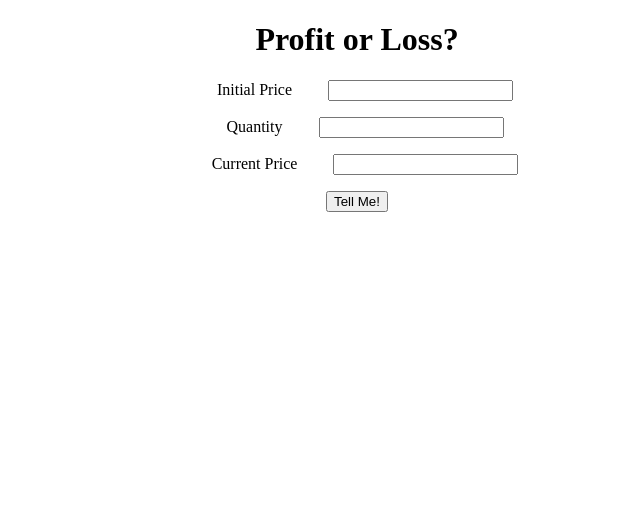
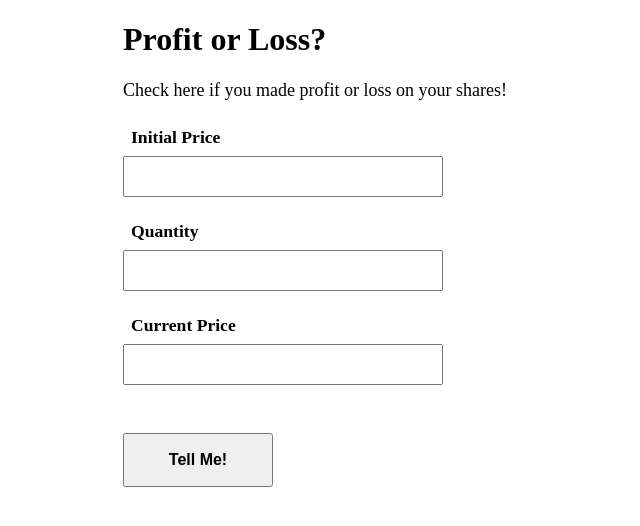
Before and after one commit to ruchiragoswami/profit-or-loss, a plain HTML site: page index.html in a window 1280 px wide. Shown: the whole page, without its empty margins (283-923 px from the left). Drawn offline with Linux system fonts and the light colour scheme.

Commit message:
styles
Styles added

```diff
--- a/index.html
+++ b/index.html
@@ -1,5 +1,6 @@
 <!DOCTYPE html>
 <html lang="en">
+
 <head>
     <meta charset="UTF-8">
     <meta http-equiv="X-UA-Compatible" content="IE=edge">
@@ -7,48 +8,41 @@
     <title>Profit or Loss- Ruchi</title>
     <link rel="stylesheet" href="/styles/styles.css">
 </head>
+
 <body>
     <main>
         <div class="wrapper">
-            <h1> Profit or Loss?  </h1>
-            <!-- <form action="#0"> -->
+            <h1> Profit or Loss? </h1>
+
+            <p> Check here if you made profit or loss on your shares!</p>
 
             <div class="userInp">
+                <label for="initialPrice"> Initial Price </label>
+                <input id="initialPrice" type="number" min="1" step="any" />
 
-                    <label for="initialPrice"> Initial Price </label>
-                    <input id="initialPrice"   type="number" min="1" step="any" />
+
 
             </div>
 
             <div class="userInp">
                 <label for="quantity"> Quantity </label>
-                    <input id="quantity"   type="number" />
-
+                <input id="quantity" type="number" />
             </div>
 
             <div class="userInp">
+
                 <label for="currentPrice"> Current Price </label>
-                    <input id="currentPrice"  type="number" min="1" step="any" >
-
+                <input id="currentPrice" type="number" min="1" step="any">
             </div>
-
 
             <button id="btn-tell"> Tell Me! </button>
 
             <div id="displayOutput"> </div>
 
-            <!-- </form> -->
-
-
-                <h2 id="trying"> </h2>
-
-
-
-
         </div>
-
     </main>
 
     <script src="/scripts/scripts.js"></script>
 </body>
+
 </html>
--- a/scripts/scripts.js
+++ b/scripts/scripts.js
@@ -3,39 +3,6 @@ let quantity = document.querySelector("#quantity");
 let currentPrice = document.querySelector("#currentPrice");
 let tellMe = document.querySelector("#btn-tell");
 let displayOutput = document.querySelector("#displayOutput");
-
-
-
-
-
-
-
-// initialPrice= initialPrice.value;
-// quantity = quantity.value;
-// currentPrice = currentPrice.value;
-
-// console.log("given inputs are " + initialPrice.value + quantity.value + currentPrice.value);
-
-
-// function extractValues(input1, input2, input3) {
-//     let input1  = input1.value ;
-//     let input2 = input2.value;
-//     let input3 = input3.value ;
-//     console.log (input1, input2, input3);
-//     return (input1, input2, input3);
-
-// }
-// extractValues(initialPrice, quantity, currentPrice);
-
-// function zeroNegValidate(param1, param2, param3) {
-//     if (param1 <= 0 || param2 <=0 || param3 <0) {
-//         displayOutput.innerText = "Please check the input numbers again! Must be positive";
-//         console.log("you are tricking me. negatives added")
-//     } else {
-//         console.log("no negatives added");
-//     }
-// }
-
 
 
 function calculateProfitOrLoss(initialPrice, currentPrice, quantity) {
@@ -48,7 +15,6 @@ function calculateProfitOrLoss(initialPrice, currentPrice, quantity) {
         let profitPercent = (profit / costPrice) * 100;
         profitPercent = profitPercent.toFixed(2);
 
-        // console.log(profit + " is profit made and percentage profit is " + profitPercent );
 
         displayOutput.style.color = "green";
         displayOutput.innerText = `Yay! You made  a profit of  ${profit} & profit percentage is ${profitPercent}%`;
@@ -57,8 +23,6 @@ function calculateProfitOrLoss(initialPrice, currentPrice, quantity) {
         let loss = costPrice - sellingPrice;
         let lossPercent = (loss / costPrice) * 100;
         lossPercent = lossPercent.toFixed(2);
-
-        // console.log("Aww... Loss is " + loss + ". loss percentage is " + lossPercent);
 
         displayOutput.style.color = "red";
         displayOutput.innerText = `Awww... Loss is ${loss} & loss percentage is ${lossPercent}% `;
@@ -74,29 +38,19 @@ function calculateProfitOrLoss(initialPrice, currentPrice, quantity) {
 }
 
 
-
 function clickHandler() {
-    // trying.innerText = "H2 is " + iniPri  + ", " + qty + ", " + currPri ;
 
     let iniPri = initialPrice.value;
     let qty = quantity.value;
-    let currPri= currentPrice.value;
+    let currPri = currentPrice.value;
 
     if (iniPri <= 0 || currPri <= 0 || qty <= 0) {
-        displayOutput.innerText = "Stock Trading at 0 is not possible. Please verify the numbers again!";
-        console.log("you are tricking me. negatives added")
+        displayOutput.innerText = "Please verify the numbers again!";
+        // stocks can reach upto 0, but trading is not possible at or below 0
+
     } else {
-        console.log("no negatives added");
         calculateProfitOrLoss(iniPri, currPri, qty);
     }
-
-
 }
 
-
-
-
-
-
-
 tellMe.addEventListener("click", clickHandler);
--- a/styles/styles.css
+++ b/styles/styles.css
@@ -2,17 +2,70 @@ body {
     /* background-color:  ; */
     margin: 0;
     padding: 0;
-    text-align: center;
+    text-align: left;
+}
+
+.wrapper {
+    max-width: 500px;
+    /* border: 2px solid firebrick; */
+    padding-left: 2rem;
+    margin: 0 auto;
+}
+
+h1 {
+    /* text-align: center; */
+}
+
+p {
+    font-size: large;
+}
+.userInp {
+    /* max-width: 400px; */
+    /* margin: 1rem auto; */
+    /* text-align: center; */
+    /* border: 2px solid  blue;  */
+    /* padding: 0.4rem ;  */
+    margin-bottom: 1rem;
 }
 
 
-.userInp {
-    margin: 1rem;
+
+label {
+    display: block;
+    /* width: 5rem; */
+    /* border: 1px solid red;  */
+    padding:  0.5rem;
+    font-weight: bold;
+    /* margin-right: 1rem;
+    margin-bottom: 0.9rem;  */
+    /* text-align: left; */
+
 }
 
-label {
-    width: 4rem;
-    /* border: 1px solid red;  */
-    padding: 0 1rem;
-    margin-right: 1rem; ;
+label, input {
+    font-size: 1.1rem;
 }
+
+input {
+    padding: 0.5rem;
+    width: 300px;
+    /* border: 2px solid chocolate; */
+
+    /* display: block; */
+
+}
+
+#btn-tell {
+    padding: 1rem;
+    margin: 2rem auto;
+    width: 150px;
+    font-size: 1rem;
+    font-weight: 600;
+
+}
+
+#displayOutput {
+    font-size: 1.5rem;
+    text-align: center;
+    line-height: 2rem;
+}
```
Lines whose indentation alone changed are shown as unchanged.
